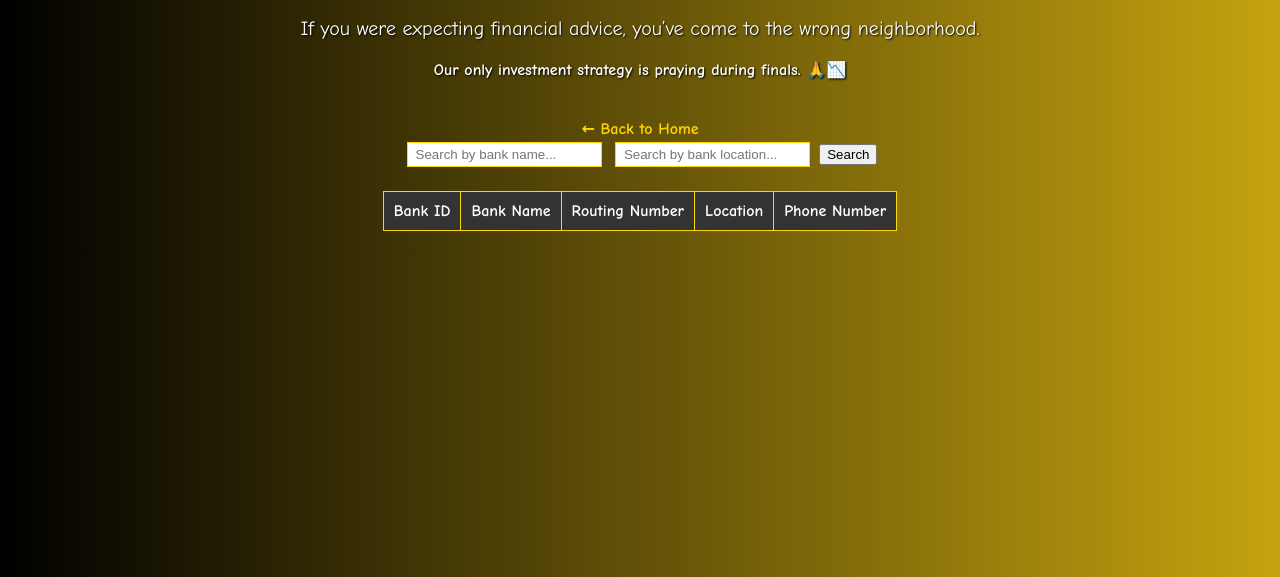
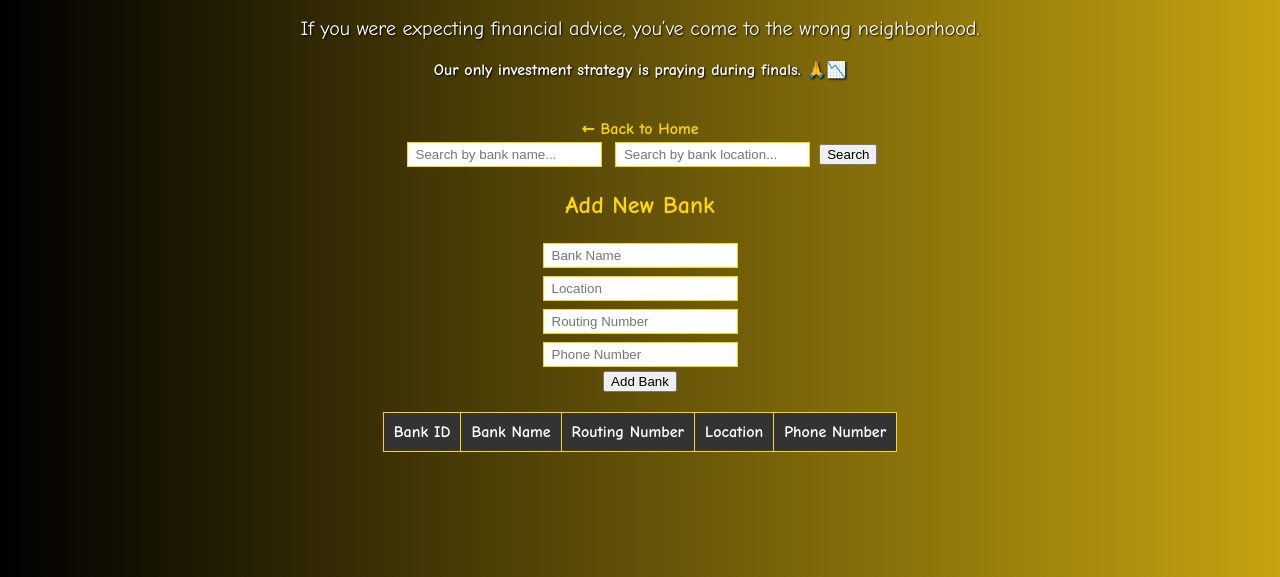
Before and after one commit to declspecl/csi3450-bank, a website built with Vite: page bank-frontend/banks.html in a window 1280 px wide. Shown: the part 223-800 px from the top of the page. Built offline with nearby package versions, Linux system fonts and the light colour scheme; no server answers.

Commit message:
implement create bank

```diff
--- a/bank-frontend/banks.html
+++ b/bank-frontend/banks.html
@@ -55,6 +55,17 @@
         <button id="search-button" onclick="searchBanks()">Search</button>
     </div>
 
+    <div id="add-bank-form" style="margin: 20px auto; max-width: 400px;">
+        <h2>Add New Bank</h2>
+        <form onsubmit="addBank(event)">
+            <input type="text" id="new-bank-name" placeholder="Bank Name" required><br>
+            <input type="text" id="new-bank-location" placeholder="Location" required><br>
+            <input type="text" id="new-bank-routing" placeholder="Routing Number" required><br>
+            <input type="tel" id="new-bank-phone" placeholder="Phone Number" required><br>
+            <button type="submit">Add Bank</button>
+        </form>
+    </div>
+
     <table id="banks-table">
         <thead>
             <tr>
@@ -99,6 +110,47 @@
             }
 
         document.body.onload = searchBanks();
+
+        function addBank(event) {
+            event.preventDefault();
+
+            const newBank = {
+                name: document.getElementById("new-bank-name").value,
+                location: document.getElementById("new-bank-location").value,
+                routing_number: document.getElementById("new-bank-routing").value,
+                phone_number: document.getElementById("new-bank-phone").value
+            };
+
+            fetch("http://localhost:8000/banks", {
+                method: "POST",
+                headers: {
+                    "Content-Type": "application/json"
+                },
+                body: JSON.stringify(newBank)
+            })
+            .then(response => {
+                if (!response.ok) {
+                    throw new Error("Failed to add bank");
+                }
+                return response.json();
+            })
+            .then(data => {
+                alert("Bank added successfully!");
+
+                // clear the form
+                document.getElementById("new-bank-name").value = "";
+                document.getElementById("new-bank-routing").value = "";
+                document.getElementById("new-bank-location").value = "";
+                document.getElementById("new-bank-phone").value = "";
+
+                // then refresh the table
+                searchBanks();
+            })
+            .catch(error => {
+                console.error("Error adding bank:", error);
+                alert("Failed to add bank");
+            });
+        }
     </script>
 </body>
 </html>
```
